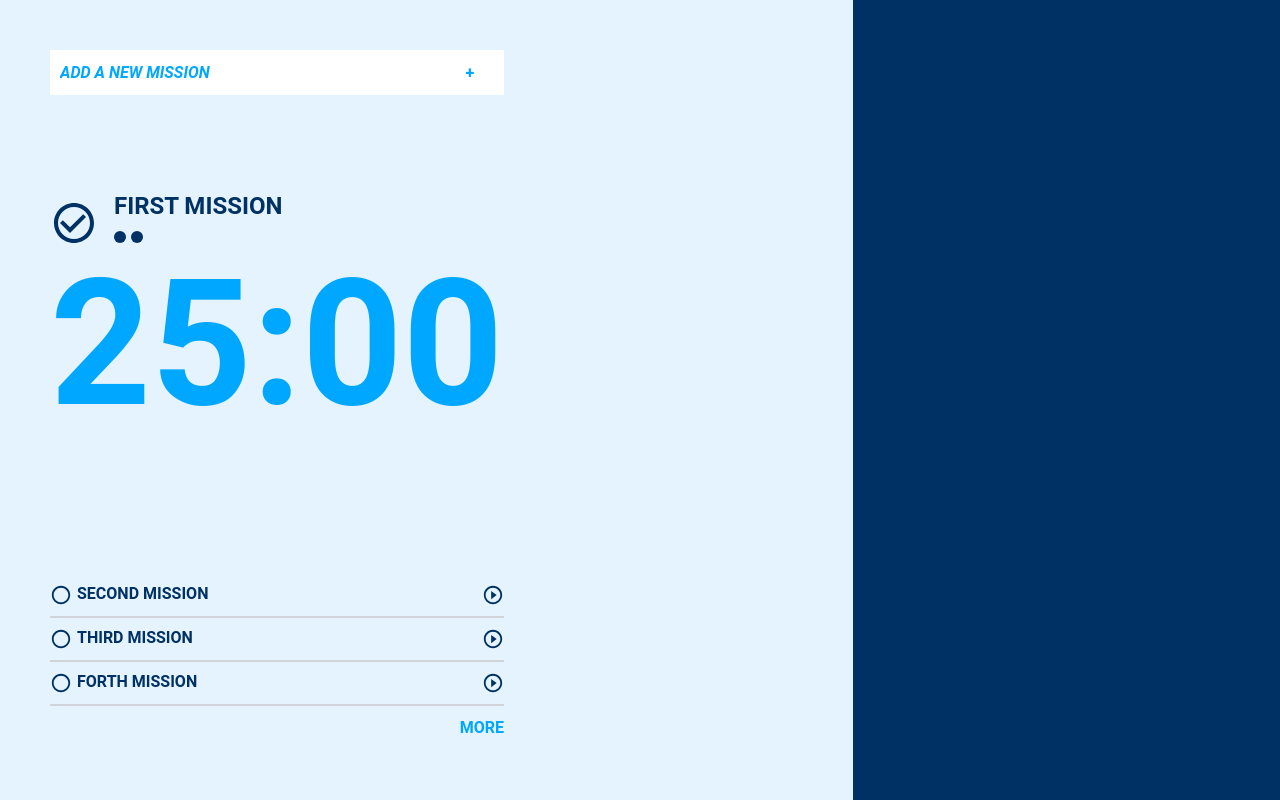
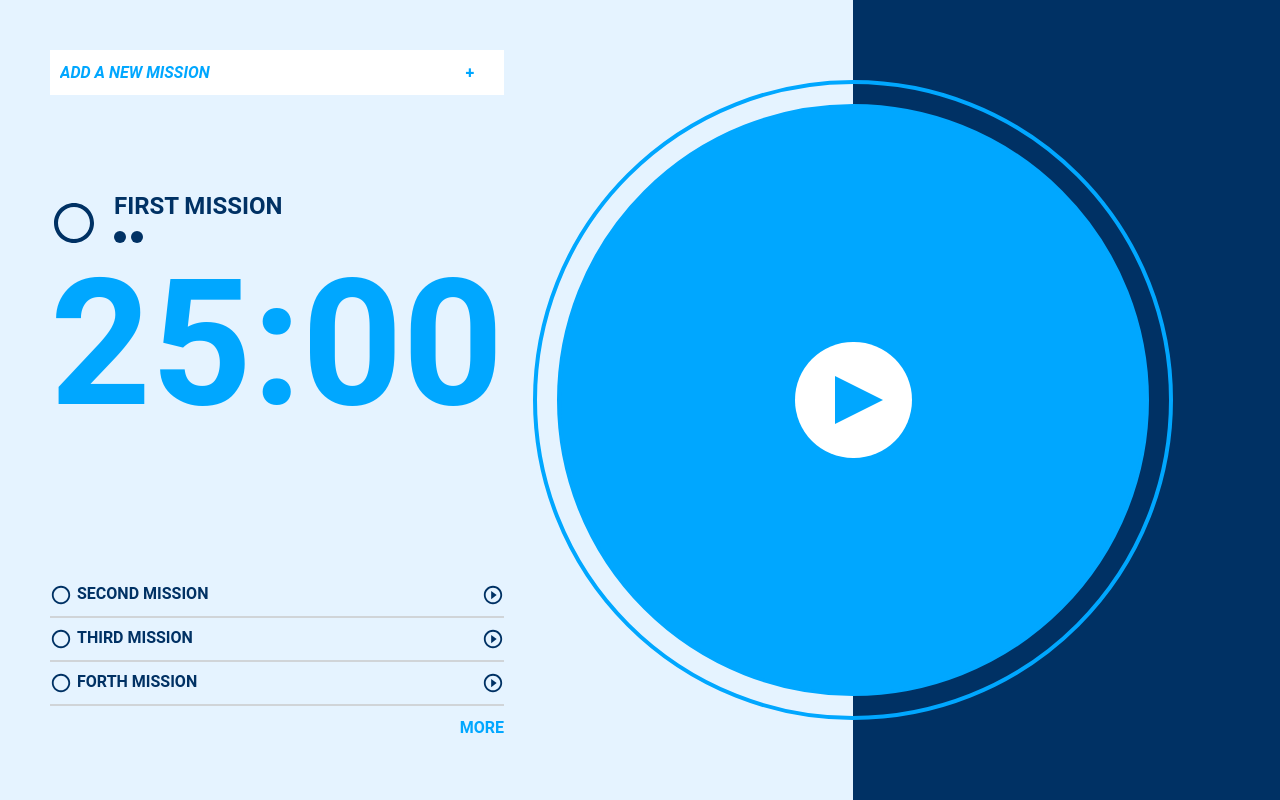
Before and after one commit to lax19970612/f2e2nd_week1, a Vue app: page / in a window 1280 px wide. Built offline with nearby package versions, Linux system fonts and the light colour scheme; the HTML template or start-up script is replaced by a standard one.

Commit message:
Feat(Timer): implement appearance and feature

```diff
--- a/src/App.vue
+++ b/src/App.vue
@@ -3,6 +3,10 @@
     :missionList="missionList"
     @addMissionEmit="addMissionEmitHandler"
     @executeMissionEmit="executeMissionEmitHandler"
+  />
+  <timer
+    :mission="missionList[0]"
+    @timerCountingEmit="timerCountingEmitHandler"
   />
   <advanced-feature-layout />
 </template>
@@ -12,6 +16,7 @@ import { defineComponent, toRefs, reactive } from "vue";
 // import HelloWorld from './components/HelloWorld.vue';
 import BaseFeatureLayout from "./layouts/BaseFeatureLayout.vue";
 import AdvancedFeatureLayout from "./layouts/AdvancedFeatureLayout.vue";
+import Timer from "./components/Timer.vue";
 
 export default defineComponent({
   name: "App",
@@ -19,13 +24,14 @@ export default defineComponent({
     // HelloWorld
     BaseFeatureLayout,
     AdvancedFeatureLayout,
+    Timer,
   },
   setup() {
     const state = reactive({
       missionList: [
         {
           id: Math.floor(new Date().valueOf() * Math.random()),
-          complete: true,
+          complete: false,
           name: "first mission",
           unitTime: 1500,
           executeTime: 3000,
@@ -75,10 +81,15 @@ export default defineComponent({
       });
     }
 
+    function timerCountingEmitHandler() {
+      state.missionList[0].executeTime++;
+    }
+
     return {
       ...toRefs(state),
       executeMissionEmitHandler,
       addMissionEmitHandler,
+      timerCountingEmitHandler,
     };
   },
 });
--- /dev/null
+++ b/src/components/Timer.vue
@@ -0,0 +1,178 @@
+<template>
+  <div class="countdown-timer-controller">
+    <div class="countdown-timer-sector" :style="sectorClipPath" />
+    <div
+      class="countdown-timer-icon"
+      :style="[
+        isCounting
+          ? { 'background-color': '#fff' }
+          : { 'background-color': '#00a7ff' },
+      ]"
+    >
+      <div
+        class="countdown-timer-controller-icon-wrapper"
+        :class="[isCounting ? 'button-pause-wrapper' : 'button-start-wrapper']"
+        @click="triggerCounting"
+      >
+        <div :class="[isCounting ? 'button-pause' : 'button-start']" />
+      </div>
+    </div>
+  </div>
+</template>
+
+<script lang="ts">
+import { defineComponent, reactive, toRefs, computed, PropType } from "vue";
+import Mission from "@/interfaces/Mission";
+
+export default defineComponent({
+  name: "Timer",
+  props: {
+    mission: {
+      type: Object as PropType<Mission>,
+      default: () => {},
+    },
+  },
+  setup(props, { emit }) {
+    const state = reactive({
+      isCounting: false,
+      countInterval: undefined as undefined | number,
+    });
+
+    // @computed
+    const sectorClipPath = computed(() => {
+      const executeTime = props.mission.executeTime % props.mission.unitTime;
+      const executeTimePercent = (executeTime / props.mission.unitTime) * 100;
+
+      if (executeTimePercent <= 25) {
+        return `clip-path: polygon(50% 50%, 0% 0%, ${
+          executeTimePercent * 4
+        }% 0%)`;
+      } else if (executeTimePercent <= 50) {
+        return `clip-path: polygon(50% 50%, 0% 0%, 100% 0%, 100% ${
+          (executeTimePercent - 25) * 4
+        }%)`;
+      } else if (executeTimePercent <= 75) {
+        return `clip-path: polygon(50% 50%, 0% 0%, 100% 0%, 100% 100%, ${
+          100 - (executeTimePercent - 50) * 4
+        }% 100%)`;
+      } else {
+        return `clip-path: polygon(50% 50%, 0% 0%, 100% 0%, 100% 100%, 0% 100%, 0% ${
+          100 - (executeTimePercent - 75) * 4
+        }%)`;
+      }
+    });
+
+    function triggerCounting() {
+      state.isCounting = !state.isCounting;
+
+      state.isCounting
+        ? (state.countInterval = setInterval(() => {
+            emit("timerCountingEmit");
+          }, 1000))
+        : clearInterval(state.countInterval);
+    }
+
+    return {
+      ...toRefs(state),
+      sectorClipPath,
+      triggerCounting,
+    };
+  },
+});
+</script>
+
+<style lang="scss" scoped>
+.countdown-timer {
+  &-controller {
+    width: 90vh;
+    height: 90vh;
+    min-width: 70vh;
+    min-height: 70vh;
+    max-width: 50vw;
+    max-height: 50vw;
+
+    border-radius: 50%;
+    border: 4px solid #00a7ff;
+    background-color: transparent;
+
+    position: absolute;
+    top: 50%;
+    left: 66.67%;
+    transform: translate(-50%, -50%);
+    z-index: 99;
+
+    &-icon {
+      width: 48px;
+      height: 48px;
+      transition: all 0.1s ease;
+
+      &-wrapper {
+        width: 20%;
+        height: 20%;
+        border-radius: 50%;
+        display: flex;
+        justify-content: center;
+        align-items: center;
+
+        cursor: pointer;
+        transition: all 0.3s ease;
+
+        &:hover {
+          transform: scale(1.3);
+        }
+      }
+    }
+  }
+
+  &-sector {
+    width: 100%;
+    height: 100%;
+    border-radius: 100%;
+    transform: rotate(45deg);
+    background-color: #00a7ff;
+  }
+
+  &-icon {
+    position: absolute;
+    top: 50%;
+    left: 50%;
+    transform: translate(-50%, -50%);
+    background-color: white;
+    width: calc(100% - 40px);
+    height: calc(100% - 40px);
+    border-radius: 50%;
+    border: 4px solid #00a7ff;
+
+    display: flex;
+    justify-content: center;
+    align-items: center;
+  }
+}
+
+.button-pause {
+  width: 0;
+  height: 48px;
+  border-style: double;
+  border-width: 0 0 0 48px;
+  border-color: #fff;
+  margin-left: 0;
+
+  transition: all 0.3s ease;
+  &-wrapper {
+    background-color: #00a7ff;
+  }
+}
+
+.button-start {
+  width: 0;
+  height: 48px;
+  margin-left: 12px;
+  border-style: solid;
+  border-width: 24px 0 24px 48px;
+  border-color: transparent transparent transparent #00a7ff;
+  transition: all 0.3s ease;
+  &-wrapper {
+    background-color: #fff;
+  }
+}
+</style>
```
